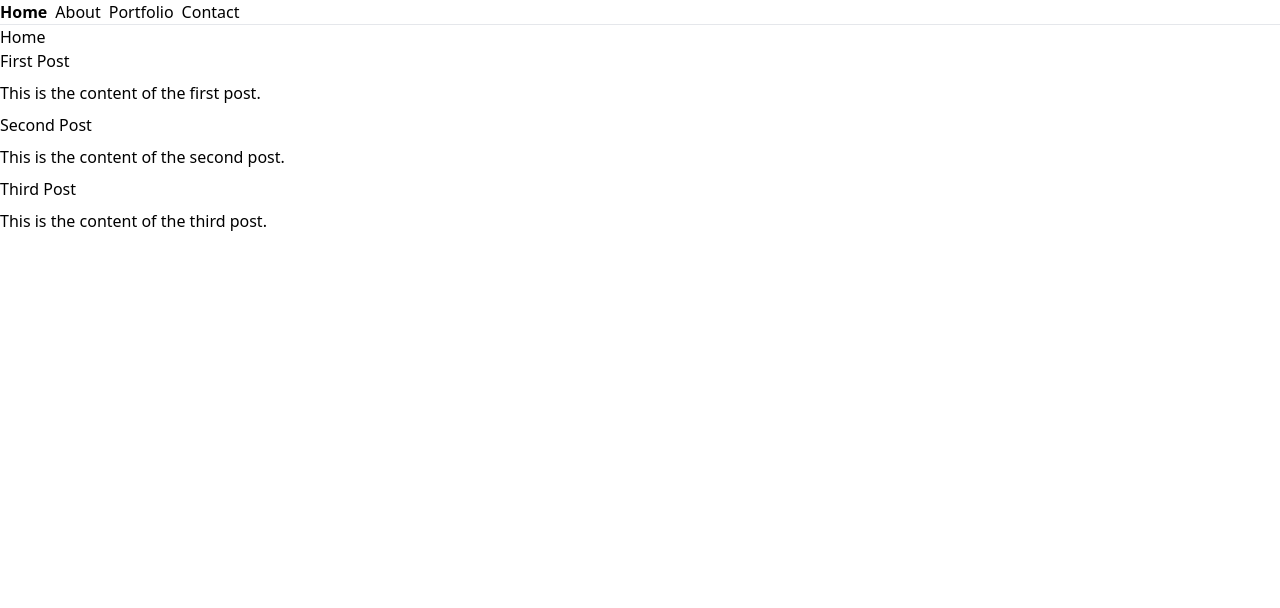
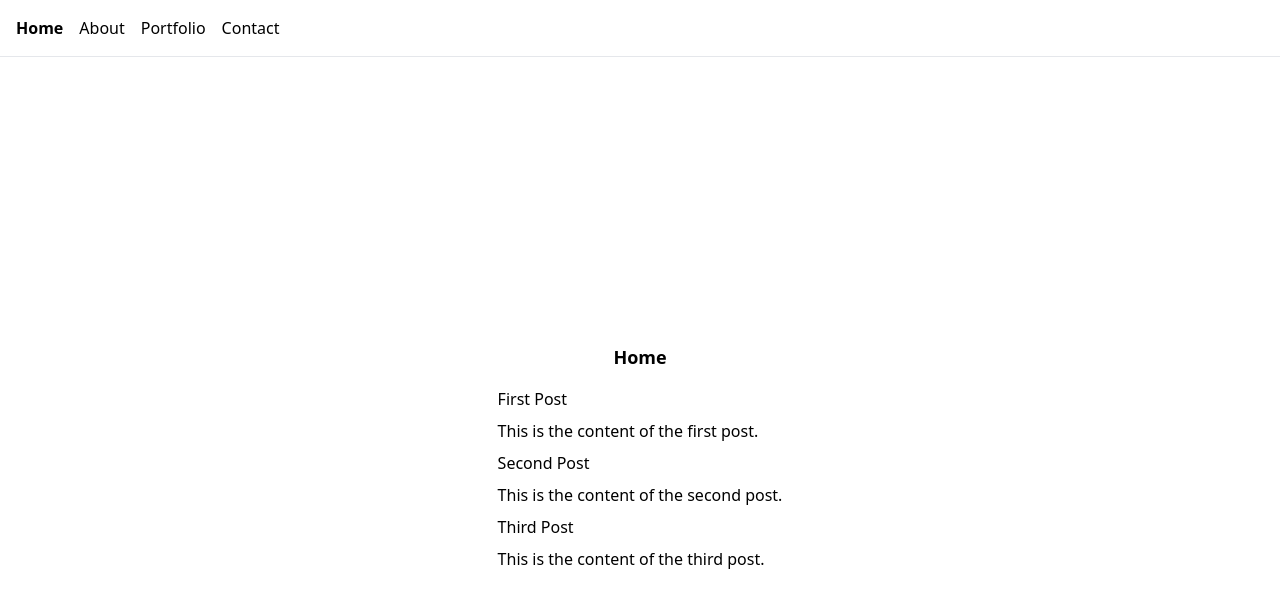
Before and after one commit to MarkCarson777/envoy-template, a React (Vite) app: page /home in a window 1280 px wide. Shown: the top 608 px of the page. Built offline with nearby package versions, Linux system fonts and the light colour scheme.

Commit message:
added some basic components and tailwind classes

```diff
--- /dev/null
+++ b/src/assets/posts.json
@@ -0,0 +1,17 @@
+[
+  {
+    "id": "1",
+    "title": "First Post",
+    "content": "This is the content of the first post."
+  },
+  {
+    "id": "2",
+    "title": "Second Post",
+    "content": "This is the content of the second post."
+  },
+  {
+    "id": "3",
+    "title": "Third Post",
+    "content": "This is the content of the third post."
+  }
+]
--- a/src/components/Header/index.tsx
+++ b/src/components/Header/index.tsx
@@ -2,7 +2,7 @@ import { Link } from "@tanstack/react-router";
 
 export function Header() {
   return (
-    <div className="flex gap-2 border-b border-gray-200">
+    <div className="flex gap-4 border-b border-gray-200 p-4">
       <Link to="/home" className="[&.active]:font-bold">
         Home
       </Link>
--- /dev/null
+++ b/src/components/PageContainer/index.tsx
@@ -0,0 +1,7 @@
+export function PageContainer({ children }: { children: React.ReactNode }) {
+  return (
+    <div className="flex flex-col h-screen w-full justify-center items-center">
+      {children}
+    </div>
+  );
+}
--- /dev/null
+++ b/src/components/PageTitle/index.tsx
@@ -0,0 +1,3 @@
+export function PageTitle({ children }: { children: React.ReactNode }) {
+  return <h3 className="text-lg font-semibold mb-4">{children}</h3>;
+}
--- a/src/routes/about.tsx
+++ b/src/routes/about.tsx
@@ -1,9 +1,15 @@
 import { createFileRoute } from "@tanstack/react-router";
+import { PageContainer } from "../components/PageContainer";
+import { PageTitle } from "../components/PageTitle";
 
 export const Route = createFileRoute("/about")({
   component: About,
 });
 
 function About() {
-  return <h3>About</h3>;
+  return (
+    <PageContainer>
+      <PageTitle>About</PageTitle>
+    </PageContainer>
+  );
 }
--- a/src/routes/contact.tsx
+++ b/src/routes/contact.tsx
@@ -1,9 +1,15 @@
 import { createFileRoute } from "@tanstack/react-router";
+import { PageContainer } from "../components/PageContainer";
+import { PageTitle } from "../components/PageTitle";
 
 export const Route = createFileRoute("/contact")({
   component: Contact,
 });
 
 function Contact() {
-  return <h3>Contact</h3>;
+  return (
+    <PageContainer>
+      <PageTitle>Contact</PageTitle>
+    </PageContainer>
+  );
 }
--- a/src/routes/home.tsx
+++ b/src/routes/home.tsx
@@ -1,37 +1,22 @@
 import { createFileRoute } from "@tanstack/react-router";
 import { Post } from "../components/Post";
+import { PageContainer } from "../components/PageContainer";
+import posts from "../assets/posts.json";
+import { PageTitle } from "../components/PageTitle";
 
 export const Route = createFileRoute("/home")({
   component: Home,
 });
 
-const posts = [
-  {
-    id: "1",
-    title: "First Post",
-    content: "This is the content of the first post.",
-  },
-  {
-    id: "2",
-    title: "Second Post",
-    content: "This is the content of the second post.",
-  },
-  {
-    id: "3",
-    title: "Third Post",
-    content: "This is the content of the third post.",
-  },
-];
-
 function Home() {
   return (
-    <>
-      <h3>Home</h3>
+    <PageContainer>
+      <PageTitle>Home</PageTitle>
       <div className="flex flex-col gap-2">
-        {posts.map((post) => (
-          <Post key={post.id} title={post.title} content={post.content} />
+        {posts.map((post, index) => (
+          <Post key={index} title={post.title} content={post.content} />
         ))}
       </div>
-    </>
+    </PageContainer>
   );
 }
--- a/src/routes/portfolio.tsx
+++ b/src/routes/portfolio.tsx
@@ -1,9 +1,15 @@
 import { createFileRoute } from "@tanstack/react-router";
+import { PageContainer } from "../components/PageContainer";
+import { PageTitle } from "../components/PageTitle";
 
 export const Route = createFileRoute("/portfolio")({
   component: Portfolio,
 });
 
 function Portfolio() {
-  return <h3>Portfolio</h3>;
+  return (
+    <PageContainer>
+      <PageTitle>Portfolio</PageTitle>
+    </PageContainer>
+  );
 }
```
